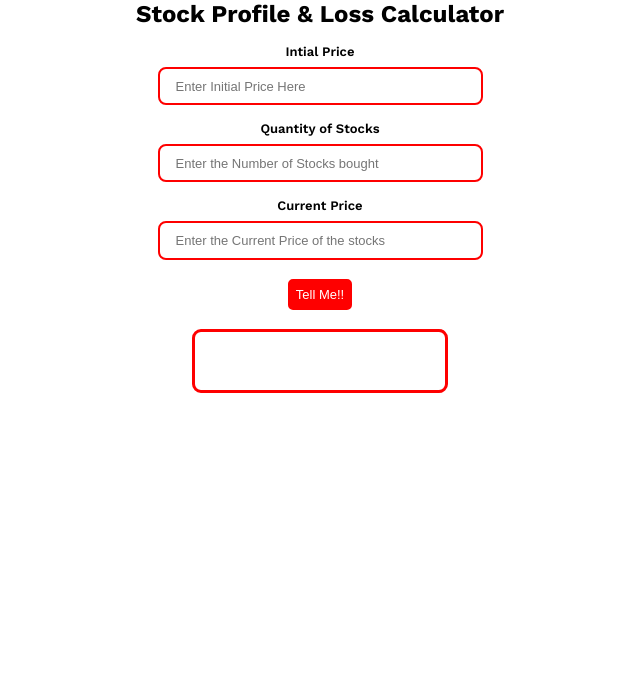
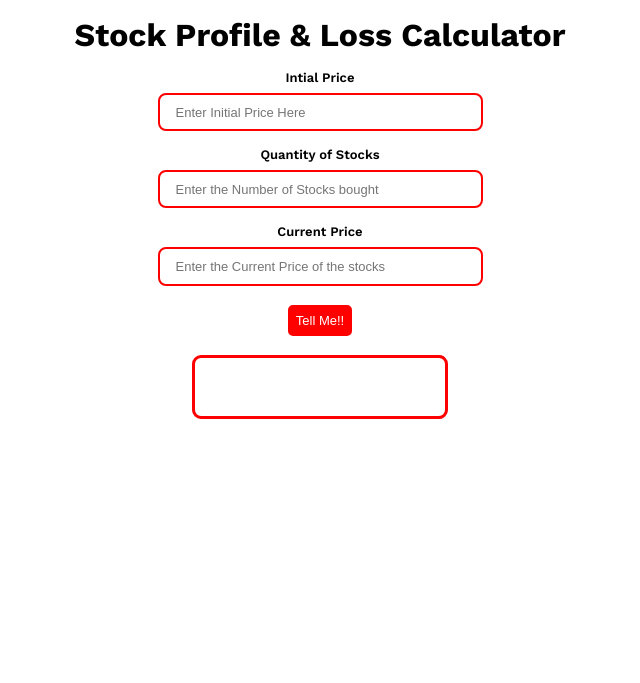
Before and after one commit to Dhee1406/profit-or-loss, a plain HTML site: page index.html in a window 1280 px wide. Shown: the top 683 px of the page, without its empty margins (320-960 px from the left). Drawn offline with nearby package versions, Linux system fonts and the light colour scheme.

Commit message:
updated header h1

```diff
--- a/index.html
+++ b/index.html
@@ -14,7 +14,7 @@
   </head>
   <body>
     <header>
-      <h2>Stock Profile & Loss Calculator</h2>
+      <h1>Stock Profile & Loss Calculator</h1>
     </header>
     <main>
       <label class="input-label" for="initial-price">
```
